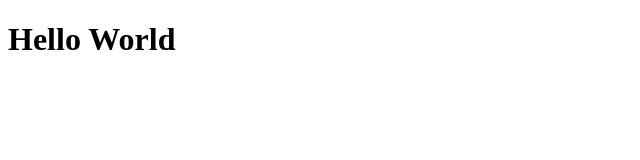
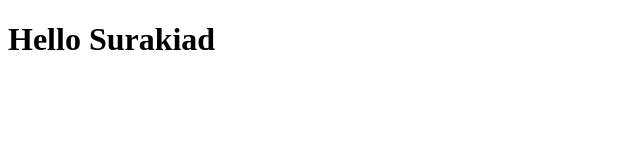
Before and after one commit to Nikky3-3/web-nikky, a plain HTML site: page index.html in a window 1280 px wide. Shown: the whole page, without its empty margins (0-640 px from the left). Drawn offline with Linux system fonts and the light colour scheme.

Commit message:
Add index.html

```diff
--- a/index.html
+++ b/index.html
@@ -2,11 +2,11 @@
 <html>
     <head>
         <meta charset="utf-8">
-        <title>First Page</title>
+        <title>Surakiad</title>
     </head>
 
     <body>
-        <h1>Hello World</h1>
+        <h1>Hello Surakiad</h1>
 
 
 
```
